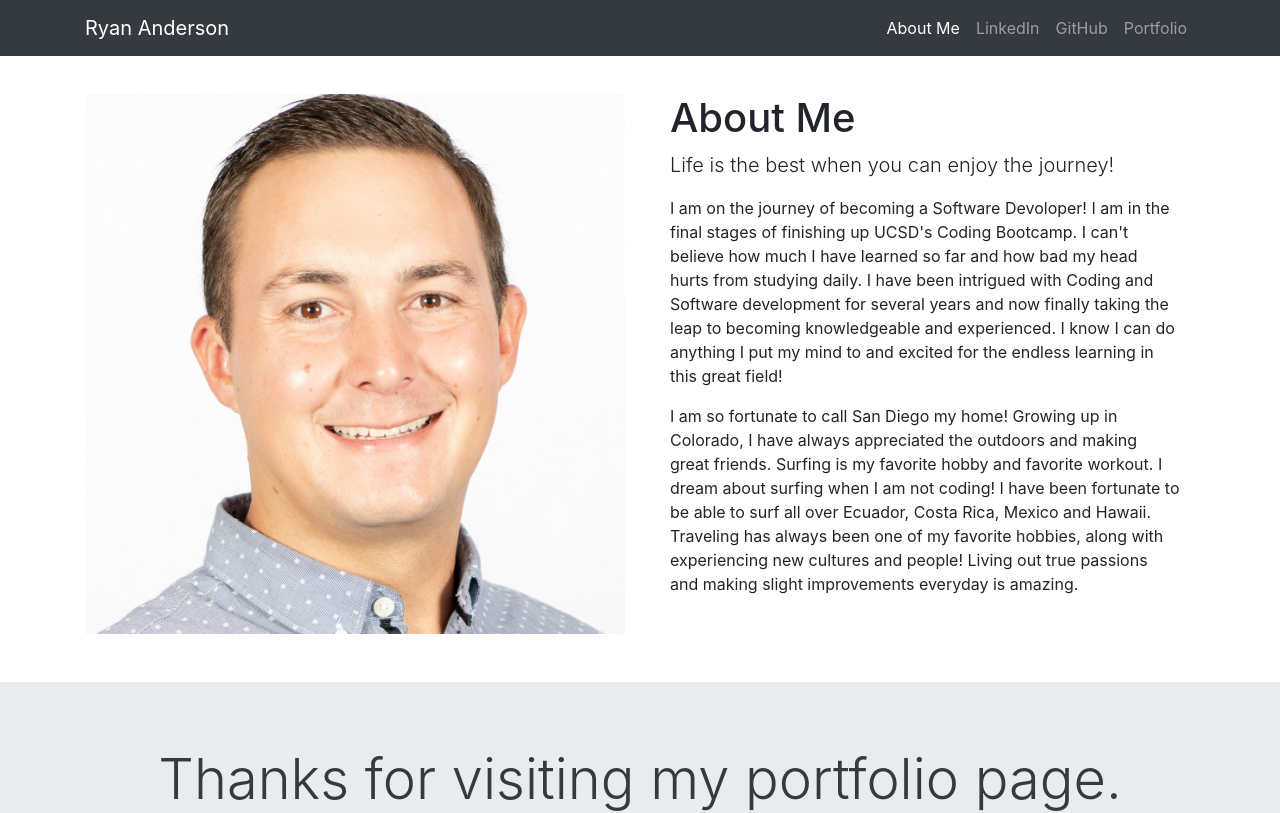
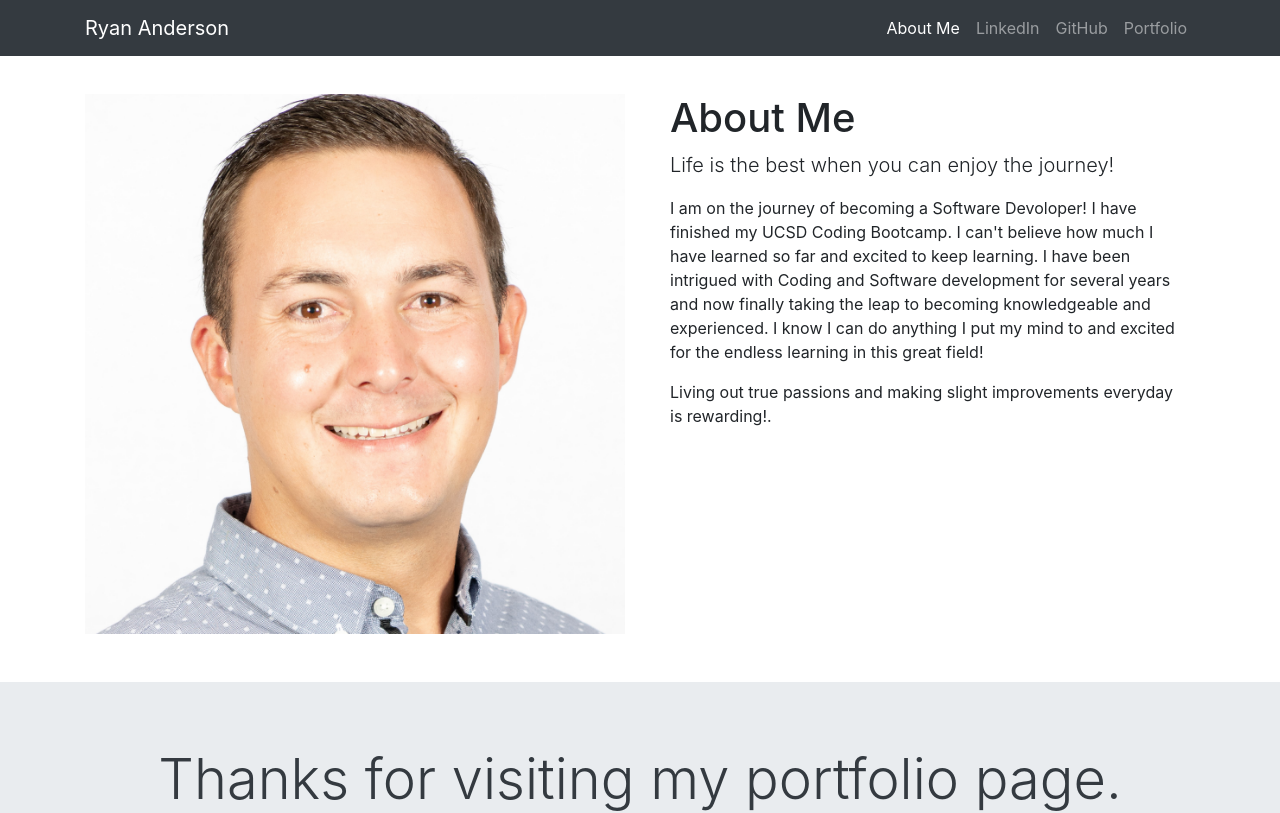
Before and after one commit to Ryansswell/React-Portfolio, a React (Create React App) app: page /#/ in a window 1280 px wide. Shown: the top 813 px of the page. Built offline with nearby package versions, Linux system fonts and the light colour scheme.

Commit message:
Updated the content for About.js

```diff
--- a/src/components/about.js
+++ b/src/components/about.js
@@ -16,19 +16,13 @@ function about() {
                         <div className="container" id="about">
                             <h1>About Me</h1>
                             <p className="lead">Life is the best when you can enjoy the journey!</p>
-                            <p>I am on the journey of becoming a Software Devoloper! I am in the final stages of finishing up UCSD's Coding Bootcamp.
-                                I can't believe how much I have learned so far and how bad my head hurts from studying daily. I have been intrigued with Coding and Software development for several years and now finally taking the leap to becoming knowledgeable and experienced.
+                            <p>I am on the journey of becoming a Software Devoloper! I have finished my UCSD Coding Bootcamp.
+                                I can't believe how much I have learned so far and excited to keep learning. I have been intrigued with Coding and Software development for several years and now finally taking the leap to becoming knowledgeable and experienced.
                                 I know I can do anything I put my mind to and excited for the endless learning in this great field!
 
                             </p>
-                            <p>I am so fortunate to call San Diego my home! Growing up in Colorado, I have always appreciated the outdoors and
-                                making great friends.
-                                Surfing is my favorite hobby and favorite workout. I dream about surfing when I am not coding! I have been
-                                fortunate to be able to surf all over Ecuador, Costa
-                                Rica, Mexico and Hawaii.
-                                Traveling has always been one of my favorite hobbies, along with experiencing new cultures and people!
-
-                                Living out true passions and making slight improvements everyday is amazing.
+                            <p>
+                                Living out true passions and making slight improvements everyday is rewarding!.
                             </p>
                         </div>
                     </section>
```
